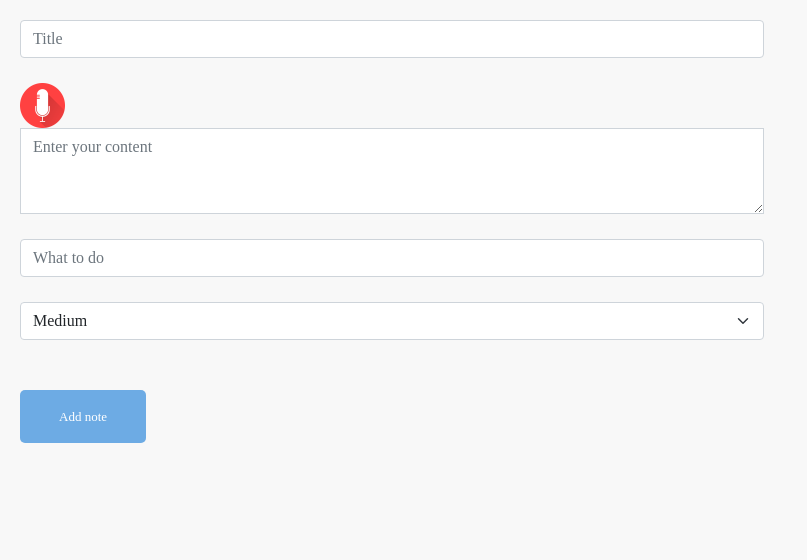
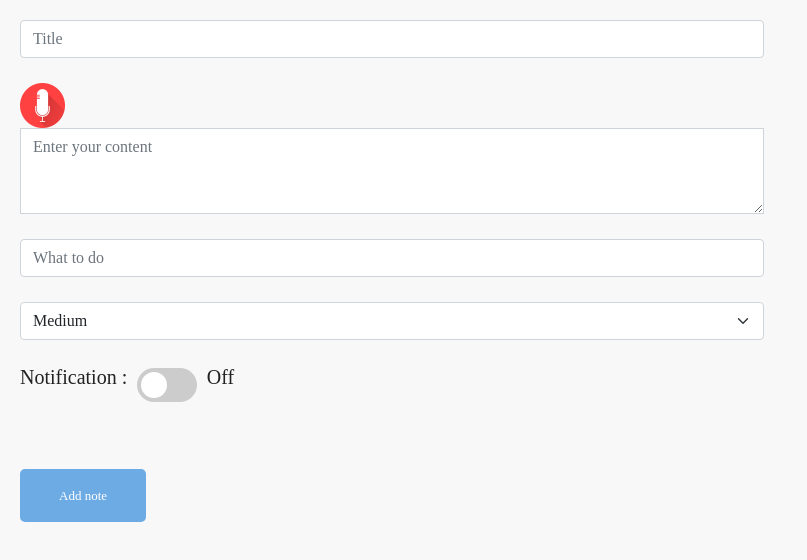
Before and after one commit to RajeshPrabhulalPrajapati/TaskManagement, an Angular app: page / in a window 1280 px wide. Shown: the top 560 px of the page, without its empty margins (0-807 px from the left). Built offline with nearby package versions, Linux system fonts and the light colour scheme.

Commit message:
added notification and dateTime field

```diff
--- a/package.json
+++ b/package.json
@@ -1,6 +1,6 @@
 {
   "name": "notes",
-  "version": "0.0.3",
+  "version": "0.0.5",
   "main": "main.js",
   "scripts": {
     "ng": "ng",
@@ -29,6 +29,7 @@
     "@angular/platform-browser": "~12.0.5",
     "@angular/platform-browser-dynamic": "~12.0.5",
     "@angular/router": "~12.0.5",
+    "@google-cloud/speech": "^4.9.0",
     "@journeyapps/sqlcipher": "^5.2.0",
     "annyang": "^2.6.1",
     "bootstrap": "^5.1.0",
--- a/src/app/Notes/notes/notes.component.html
+++ b/src/app/Notes/notes/notes.component.html
@@ -1,4 +1,3 @@
-
 <div style="margin-top: 20px;margin-left: 20px;margin-right: 20px;">
 
   <!-- <div style="margin-left: 55%;">
@@ -8,14 +7,15 @@
     <form [formGroup]="formData" (ngSubmit)="addUpdateNote()" method="POST" class="register-form" id="register-form">
       <div #myInput class="form-group">
         <label for="title"><i class="zmdi zmdi-account material-icons-name"></i></label>
-                <input class ="form-control" formControlName="title" type="text" name="title" id="title" placeholder="Title"/>
+        <input class="form-control" formControlName="title" type="text" name="title" id="title" placeholder="Title" />
       </div>
 
       <div class="form-group">
         <div>
           <div *ngIf="voiceActiveSectionDisabled || voiceText; else voicesection;">
 
-                        <img (click)="startVoiceRecognition()" src="assets/mic2.png" height="40" width="45" alt="Static Image" />
+            <img #voiceInput (click)="startVoiceRecognition()" src="assets/mic2.png" height="40" width="45"
+              alt="Static Image" />
 
             <br>
 
@@ -26,8 +26,7 @@
 
               </ng-container>
               <ng-template #start>
-                            <ng-container
-                              *ngIf="voiceActiveSectionListening; else beginning">
+                <ng-container *ngIf="voiceActiveSectionListening; else beginning">
                   <span>Listening...</span>
                 </ng-container>
                 <ng-template #beginning>
@@ -42,33 +41,49 @@
           </ng-template>
         </div>
         <label for="content"><i class="zmdi zmdi-email"></i></label>
-                <textarea formControlName="content"  class="form-control rounded-0" id="content" rows="3" placeholder="Enter your content"></textarea>
+        <textarea formControlName="content" class="form-control rounded-0" id="content" rows="3"
+          placeholder="Enter your content"></textarea>
         <!-- <input class ="form-control" formControlName="content" type="text" name="content" id="content" placeholder="Enter your content"/> -->
       </div>
       <div class="form-group">
         <label for="todo"><i class="zmdi zmdi-email"></i></label>
-                <input class ="form-control" formControlName="todo" type="text" name="todo" id="todo"  placeholder="What to do"/>
+        <input class="form-control" formControlName="todo" type="text" name="todo" id="todo" placeholder="What to do" />
       </div>
       <div class="form-group">
-                <select formControlName="priority"  name="priority" id="priority"  class="form-select" aria-label="Default select example">
+        <select formControlName="priority" name="priority" id="priority" class="form-select"
+          aria-label="Default select example">
           <option value="0">Lower</option>
           <option value="1">Medium</option>
           <option value="2">Higher</option>
         </select>
       </div>
+      <div class="form-group d-flex">
+        <h5> Notification :</h5> &nbsp; &nbsp;
+        <label style="margin-top: 20px;"class="switch">
+          <input (change)="onToggleChange()" formControlName="notification"  type="checkbox" checked>
+          <span class="slider round"></span>
+        </label>
+        &nbsp; &nbsp; <h5> {{formData.value.notification ? 'On' : 'Off'}}</h5>
+      </div>
+      <div *ngIf="formData.value.notification" class="form-group d-flex">
+        <h5 style="width: 130px;">Date time:</h5> &nbsp; &nbsp;
+        <input  min="{{currDate}}" minTime="12:15:00" formControlName="notificationDateTime" type="datetime-local" id="notificationDateTime" name="notificationDateTime">
+      </div>
       <div class="d-flex ">
         <div *ngIf="!isEdit" class="form-group form-button">
-                <input [disabled]="formData.invalid || isEdit" type="submit" name="signup" id="signup" class="form-submit" value="Add note"/>
+          <input [disabled]="formData.invalid || isEdit" type="submit" name="signup" id="signup" class="form-submit"
+            value="Add note" />
         </div>
         <div *ngIf="isEdit" class="form-group form-button">
-                <input [disabled]="formData.invalid || !isEdit " type="submit" name="udpate" id="udpate" class="form-submit" value="Update note"/>
+          <input [disabled]="formData.invalid || !isEdit " type="submit" name="udpate" id="udpate" class="form-submit"
+            value="Update note" />
         </div>
       </div>
     </form>
   </div>
 
   <div style="margin-top: 20px;" *ngIf="notes.length>0">
-            <h3  class="d-flex justify-content-center">
+    <h3 class="d-flex justify-content-center">
       <span style="color:#FF0000">N</span>
       <span style="color:#66CC66">o</span>
       <span style="color:cornflowerblue">t</span>
@@ -82,6 +97,8 @@
           <th>Title</th>
           <th>Content</th>
           <th>Next to do</th>
+          <th>Notification</th>
+          <th>Date time</th>
           <th>Priority</th>
           <th>Action</th>
         </tr>
@@ -92,11 +109,20 @@
           <th style="word-wrap: break-word;max-width: 100px;">{{note.title}}</th>
           <td style="word-wrap: break-word;max-width: 200px;">{{note.content}}</td>
           <td style="word-wrap: break-word;max-width: 100px;">{{note.todo}}</td>
+          <td>
+            {{note.notification}}
+          </td>
+          <td>
+            {{note.notificationDateTime | date :'dd-MMM-yy h:mm:ss'}}
+          </td>
+
           <td>{{priorities[note.priority]}}</td>
           <td>
 
-                        <button (click)="editNote(note.noteId)" class="btn btn-warning"><i class="material-icons">&#xE254;</i></button> &nbsp; &nbsp;
-                        <button [disabled]="tmpId == note.noteId" (click)="deleteNote(note.noteId)"  class="btn btn-danger"><i class="material-icons">&#xE872;</i></button>
+            <button (click)="editNote(note.noteId)" class="btn btn-warning"><i
+                class="material-icons">&#xE254;</i></button> &nbsp; &nbsp;
+            <button [disabled]="tmpId == note.noteId" (click)="deleteNote(note.noteId)" class="btn btn-danger"><i
+                class="material-icons">&#xE872;</i></button>
           </td>
         </tr>
       </tbody>
@@ -114,3 +140,13 @@
     Restart
   </button>
 </div>
+
+<!--
+<button (click)="startRecording()">
+  start
+</button>
+
+
+<button (click)="endRecording()">
+  stop
+</button> -->
--- a/src/app/Notes/notes/notes.component.scss
+++ b/src/app/Notes/notes/notes.component.scss
@@ -12,3 +12,63 @@
   .hidden {
     display: none;
   }
+
+  .switch {
+    position: relative;
+    display: inline-block;
+    width: 60px;
+    height: 34px;
+  }
+
+  .switch input {
+    opacity: 0;
+    width: 0;
+    height: 0;
+  }
+
+  .slider {
+    position: absolute;
+    cursor: pointer;
+    top: 0;
+    left: 0;
+    right: 0;
+    bottom: 0;
+    background-color: #ccc;
+    -webkit-transition: .4s;
+    transition: .4s;
+  }
+
+  .slider:before {
+    position: absolute;
+    content: "";
+    height: 26px;
+    width: 26px;
+    left: 4px;
+    bottom: 4px;
+    background-color: white;
+    -webkit-transition: .4s;
+    transition: .4s;
+  }
+
+  input:checked + .slider {
+    background-color: #2196F3;
+  }
+
+  input:focus + .slider {
+    box-shadow: 0 0 1px #2196F3;
+  }
+
+  input:checked + .slider:before {
+    -webkit-transform: translateX(26px);
+    -ms-transform: translateX(26px);
+    transform: translateX(26px);
+  }
+
+  /* Rounded sliders */
+  .slider.round {
+    border-radius: 34px;
+  }
+
+  .slider.round:before {
+    border-radius: 50%;
+  }
--- a/src/app/Notes/notes/notes.component.ts
+++ b/src/app/Notes/notes/notes.component.ts
@@ -3,6 +3,7 @@ import { FormControl, FormGroup, Validators } from '@angular/forms';
 import { Router } from '@angular/router';
 import { Annyang } from 'annyang';
 import { IpcRenderer } from 'electron';
+import { interval } from 'rxjs';
 import { Note } from 'src/app/models/note';
 import { AuthService } from 'src/Services/auth-service.service';
 import { CommonService } from 'src/Services/common.service';
@@ -20,20 +21,27 @@ export class NotesComponent implements OnInit {
   notes: Note[] = [];
   isEdit: boolean = false;
   tmpId: string = '';
-  priorities=["Lower","Medium","Higher"];
+  priorities = ["Lower", "Medium", "Higher"];
   @ViewChild('myDiv') myInput: ElementRef | undefined;
+  @ViewChild('voiceInput') voiceInput: ElementRef | undefined;
   voiceActiveSectionDisabled: boolean = true;
   voiceActiveSectionError: boolean = false;
   voiceActiveSectionSuccess: boolean = false;
   voiceActiveSectionListening: boolean = false;
   voiceText: any;
+  tmpAnnyang: any;
+  toggleValue = false;
+  isoStr = new Date().toISOString();
+  currDate:any = this.isoStr.substring(0,this.isoStr.length-8);
 
-  constructor(private commonService : CommonService,private ngZone: NgZone,private authService: AuthService, private router: Router) {
+  constructor(private commonService: CommonService, private ngZone: NgZone, private authService: AuthService, private router: Router) {
     this.formData = new FormGroup({
       priority: new FormControl("1", Validators.required),
       title: new FormControl("", Validators.required),
       content: new FormControl("", Validators.required),
       todo: new FormControl("", Validators.required),
+      notificationDateTime: new FormControl(""),
+      notification: new FormControl(false)
     });
 
     if ((<any>window).require) {
@@ -46,7 +54,7 @@ export class NotesComponent implements OnInit {
       console.warn('App not running inside Electron!');
     }
 
-    this.ipc?.on('test', (event,msg) => {
+    this.ipc?.on('test', (event, msg) => {
       console.log(msg);
     });
 
@@ -56,8 +64,8 @@ export class NotesComponent implements OnInit {
       const notification = document.getElementById('notification');
 
       this.ipc?.removeAllListeners('update_available');
-      message ? message.innerText = 'A new update is available. Downloading now...':"";
-      notification ? notification.classList.remove('hidden') :"";
+      message ? message.innerText = 'A new update is available. Downloading now...' : "";
+      notification ? notification.classList.remove('hidden') : "";
 
     });
     this.ipc?.on('update_downloaded', () => {
@@ -66,28 +74,64 @@ export class NotesComponent implements OnInit {
       const notification = document.getElementById('notification');
       const restartButton = document.getElementById('restart-button');
 
-      this.ipc?.removeAllListeners('update_downloaded');     ;
-      message ? message.innerText = 'Update Downloaded. It will be installed on restart. Restart now?':"";
-      restartButton ? restartButton.classList.remove('hidden'):"";
-      notification ? notification.classList.remove('hidden'):"";
+      this.ipc?.removeAllListeners('update_downloaded');;
+      message ? message.innerText = 'Update Downloaded. It will be installed on restart. Restart now?' : "";
+      restartButton ? restartButton.classList.remove('hidden') : "";
+      notification ? notification.classList.remove('hidden') : "";
+    });
+
+    this.ipc?.on('info', (event, msg) => {
+      console.log('info ', msg)
+    });
+
+    this.ipc?.on('err', (event, msg) => {
+      console.log('err ', msg)
     });
 
   }
 
+  checkForNotification() {
+    if (this.notes.length > 0) {
+      const currDate = new Date();
+      currDate.setSeconds(0);
+      this.notes.map(n => {
+        const tmpDate = new Date(n.notificationDateTime);
+        tmpDate.setSeconds(0);
+
+        console.log(tmpDate.getTime());
+        console.log(currDate.getTime());
+
+        if (tmpDate.getFullYear() === currDate.getFullYear() &&
+          tmpDate.getMonth() === currDate.getMonth() &&
+          tmpDate.getDate() === currDate.getDate() &&
+          tmpDate.getHours() === currDate.getHours() &&
+          tmpDate.getMinutes() === currDate.getMinutes()) {
+          this.ipc?.send('showNotification',n.title);
+        }
+      });
+    }
+  }
+
   ngOnInit(): void {
 
-    this.commonService.getNotes().subscribe((notes)=>{ });
+    interval(50000).subscribe(x => {
+      this.checkForNotification();
+    });
+
+    this.commonService.getNotes().subscribe((notes) => { });
 
     this.ipc?.on('noteList', (event, data) => {
       console.log("res =>", data);
-      this.notes =[];
-        data.map((d:any) => {
+      this.notes = [];
+      data.map((d: any) => {
         let note = {} as Note;
         note.noteId = d.NoteId;
         note.content = d.Content;
         note.todo = d.Todo;
         note.priority = d.Priority;
         note.title = d.Title;
+        note.notificationDateTime = d.NotificationDateTime;
+        note.notification = d.Notification ? true : false;
         this.notes.push(note);
       });
       console.log("empList =>", this.notes);
@@ -96,17 +140,29 @@ export class NotesComponent implements OnInit {
 
   }
 
-  ngAfterViewInit()
-  {
+  ngAfterViewInit() {
     setTimeout(() => {
+      var s = document.createElement("script");
+      s.type = "text/javascript";
+      s.src = "https://cdnjs.cloudflare.com/ajax/libs/annyang/2.6.0/annyang.min.js";
+      this.voiceInput?.nativeElement.appendChild(s);
+      // console.log("annyang",annyang);
       this.myInput?.nativeElement.click();
     }, 1000);
 
   }
 
+  startRecording() {
+    this.ipc?.send('startRecording');
+  }
+
+  endRecording() {
+    this.ipc?.send('endRecording');
+  }
+
   closeNotification() {
     const notification = document.getElementById('notification');
-    notification ? notification.classList.add('hidden'):"";
+    notification ? notification.classList.add('hidden') : "";
   }
 
   restartApp() {
@@ -114,34 +170,34 @@ export class NotesComponent implements OnInit {
   }
 
   initializeVoiceRecognitionCallback(): void {
-		annyang.addCallback('error', (err:any) => {
-      if(err.error === 'network'){
+    this.tmpAnnyang.addCallback('error', (err: any) => {
+      if (err.error === 'network') {
         this.voiceText = "Internet is require";
-        annyang.abort();
+        this.tmpAnnyang.abort();
         this.ngZone.run(() => this.voiceActiveSectionSuccess = true);
       } else if (this.voiceText === undefined) {
         this.ngZone.run(() => this.voiceActiveSectionError = true);
-				annyang.abort();
+        this.tmpAnnyang.abort();
       }
     });
 
-		annyang.addCallback('soundstart', (res:any) => {
+    this.tmpAnnyang.addCallback('soundstart', (res: any) => {
       this.ngZone.run(() => this.voiceActiveSectionListening = true);
     });
 
-		annyang.addCallback('end', () => {
+    this.tmpAnnyang.addCallback('end', () => {
       if (this.voiceText === undefined) {
         this.ngZone.run(() => this.voiceActiveSectionError = true);
-				annyang.abort();
+        this.tmpAnnyang.abort();
       }
     });
 
-		annyang.addCallback('result', (userSaid:any) => {
+    this.tmpAnnyang.addCallback('result', (userSaid: any) => {
       this.ngZone.run(() => this.voiceActiveSectionError = false);
 
       let queryText: any = userSaid[0];
 
-			annyang.abort();
+      this.tmpAnnyang.abort();
 
       this.voiceText = queryText;
       this.formData.controls.content.patchValue(this.voiceText);
@@ -152,21 +208,24 @@ export class NotesComponent implements OnInit {
   }
 
   startVoiceRecognition(): void {
+    console.log("in startVoiceRecognition", this.tmpAnnyang);
+    console.log("annyang", annyang);
     this.voiceActiveSectionDisabled = false;
     this.voiceActiveSectionError = false;
     this.voiceActiveSectionSuccess = false;
     this.voiceText = undefined;
 
-		if (annyang) {
+    if (this.tmpAnnyang) {
       let commands = {
         'demo-annyang': () => { }
       };
 
-			annyang.addCommands(commands);
+      this.tmpAnnyang.addCommands(commands);
 
       this.initializeVoiceRecognitionCallback();
 
-			annyang.start({ autoRestart: false });
+      this.tmpAnnyang.start({ autoRestart: false });
+      console.log("if found true for  tmpAnnyang");
     }
   }
 
@@ -177,8 +236,8 @@ export class NotesComponent implements OnInit {
     this.voiceActiveSectionListening = false;
     this.voiceText = undefined;
 
-		if(annyang){
-      annyang.abort();
+    if (this.tmpAnnyang) {
+      this.tmpAnnyang.abort();
     }
   }
 
@@ -195,20 +254,38 @@ export class NotesComponent implements OnInit {
         note.content = this.formData.value.content;
         note.todo = this.formData.value.todo;
         note.priority = this.formData.value.priority;
-        this.commonService.updateNote(note).subscribe((res)=>{});
+         note.notificationDateTime = this.formData.value.notificationDateTime;
+      note.notification = this.formData.value.notification;
+        this.commonService.updateNote(note).subscribe((res) => { });
       }
     }
     else {
       let note: Note = {} as Note;
       note.noteId = uuidv4();
+      note.notificationDateTime = this.formData.value.notificationDateTime;
+      note.notification = this.formData.value.notification;
       note.priority = this.formData.value.priority;
       note.title = this.formData.value.title;
       note.content = this.formData.value.content;
       note.todo = this.formData.value.todo;
       this.notes.push(note);
-      this.commonService.addNote(note).subscribe((res)=>{});
+      this.commonService.addNote(note).subscribe((res) => { });
     }
     this.resetNotes();
+  }
+  onToggleChange()
+  {
+    if(this.formData.value.notification)
+    {
+      let tmpDate = new Date();
+      tmpDate.setHours(tmpDate.getHours()+6);
+      let tmpDate2 = tmpDate.toISOString();
+      this.formData.controls.notificationDateTime.patchValue(tmpDate2.substring(0,tmpDate2.length-8));
+    }
+    else
+    {
+      this.formData.controls.notificationDateTime.patchValue("");
+    }
   }
 
   resetNotes() {
@@ -216,7 +293,17 @@ export class NotesComponent implements OnInit {
     this.tmpId = '';
     this.formData.reset();
     this.formData.controls.priority.patchValue("1");
+    this.formData = new FormGroup({
+      priority: new FormControl("1", Validators.required),
+      title: new FormControl("", Validators.required),
+      content: new FormControl("", Validators.required),
+      todo: new FormControl("", Validators.required),
+      notificationDateTime: new FormControl(""),
+      notification: new FormControl(false)
+    });
     this.notes.sort((a, b) => (a.priority > b.priority ? -1 : 1));
+    this.toggleValue = false;
+    this.checkForNotification();
   }
 
 
@@ -230,14 +317,16 @@ export class NotesComponent implements OnInit {
       title: note?.title,
       content: note?.content,
       todo: note?.todo,
-      priority: note?.priority
+      priority: note?.priority,
+      notification: note?.notification,
+      notificationDateTime: note?.notificationDateTime
     });
   }
 
   deleteNote(noteId: string) {
     const note = this.notes.find(n => n.noteId == noteId);
     note ? this.notes.splice(this.notes.indexOf(note), 1) : '';
-    this.commonService.deleteNote(noteId).subscribe((res)=>{});
+    this.commonService.deleteNote(noteId).subscribe((res) => { });
     this.tmpId = '';
   }
 
--- a/src/app/models/note.ts
+++ b/src/app/models/note.ts
@@ -4,4 +4,6 @@ export interface Note{
     title:string;
     content:string;
     todo:string;
+    notificationDateTime:Date;
+    notification:boolean;
 }
--- a/src/index.html
+++ b/src/index.html
@@ -12,6 +12,8 @@
   <link rel="stylesheet" href="https://maxcdn.bootstrapcdn.com/font-awesome/4.7.0/css/font-awesome.min.css">
   <script src="https://ajax.googleapis.com/ajax/libs/jquery/3.5.1/jquery.min.js"></script>
   <script src="https://cdnjs.cloudflare.com/ajax/libs/annyang/2.6.0/annyang.min.js"></script>
+  <!-- <link href="https://cdn.jsdelivr.net/gh/gitbrent/bootstrap4-toggle@3.6.1/css/bootstrap4-toggle.min.css" rel="stylesheet">
+  <script src="https://cdn.jsdelivr.net/gh/gitbrent/bootstrap4-toggle@3.6.1/js/bootstrap4-toggle.min.js"></script> -->
 </head>
 <body>
   <app-root></app-root>
```
Also changed, not shown: main.js (+45 -14 lines), 1 other file (tests, documents, lock files or other folders). Lines whose indentation alone changed are shown as unchanged.
